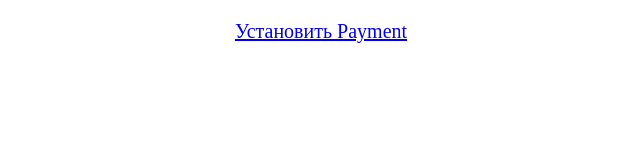
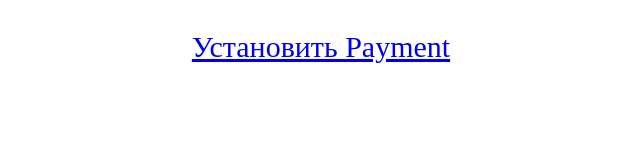
Before and after one commit to frmtqblds/frmtqblds.github.io, a plain HTML site: page index.html in a window 1280 px wide. Shown: the whole page, without its empty margins (319-959 px from the left). Drawn offline with Linux system fonts and the light colour scheme.

Commit message:
Update index.html

```diff
--- a/index.html
+++ b/index.html
@@ -6,7 +6,7 @@
 </head>
 <html>
 <body>
-<p style="font-size: 20px; text-align:center">
+<p style="font-size: 30px; text-align:center">
 <a href="itms-services://?action=download-manifest&url=https://dl.dropboxusercontent.com/s/l1z2bm2uyroywm1/Payment.plist">Установить Payment</a><br />
 </p>
 </body>
```
